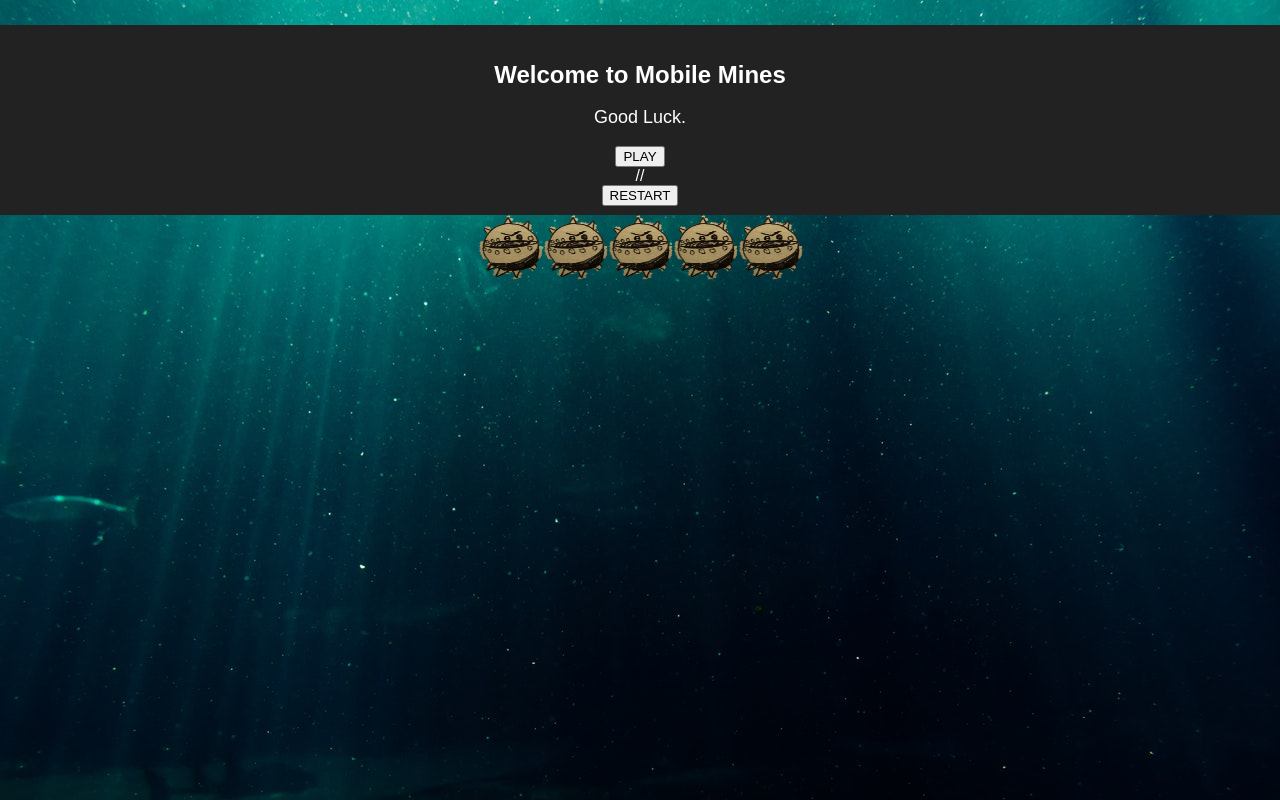
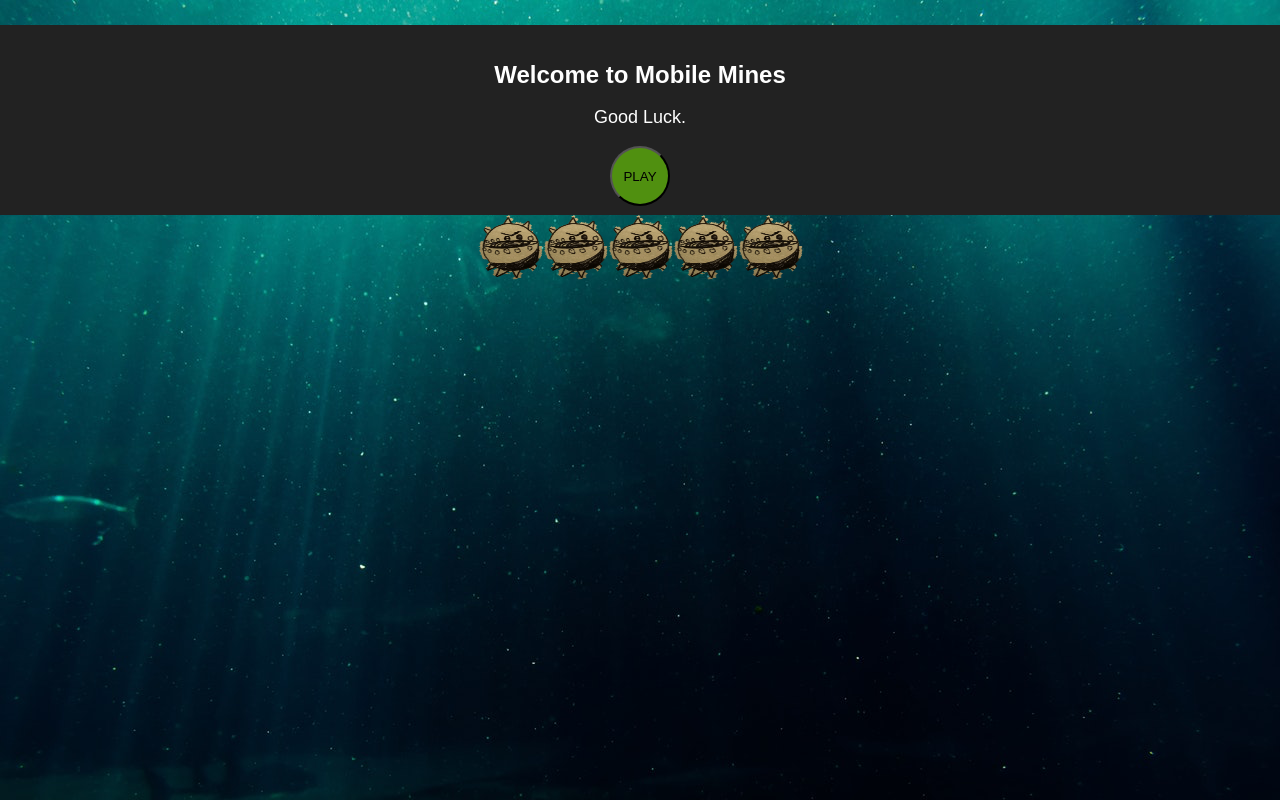
Before and after one commit to Neidley/mobile-mines, a React (Create React App) app in the folder client/: page / in a window 1280 px wide. Built offline with nearby package versions, Linux system fonts and the light colour scheme.

Commit message:
update play button

```diff
--- a/client/src/App.css
+++ b/client/src/App.css
@@ -37,8 +37,29 @@
   border-radius: 50%;
 }
 
+.mine:active {
+  height: 60px;
+  width: 60px;
+  border-radius: 50%;
+}
+
 .mine:hover {
   cursor: pointer;
+}
+
+.play {
+  height: 60px;
+  width: 60px;
+  border-radius: 50%;
+  text-decoration-color: #000000;
+  text-size: 50px;
+  background-color: #509010;
+}
+
+.play:active {
+  height: 55px;
+  width: 55px;
+  border-radius: 50%;
 }
 
 button:hover {
--- a/client/src/App.js
+++ b/client/src/App.js
@@ -1,7 +1,6 @@
 import React, { Component } from 'react';
 import './App.css';
 import Gameboard from './components/Gameboard';
-import Restart from './components/Restart';
 import Play from './components/Play';
 
 class App extends Component {
@@ -12,7 +11,6 @@ class App extends Component {
           <h1 className="App-title">Welcome to Mobile Mines</h1>
           <p className="App-intro">Good Luck.</p>
           <Play />
-          //<Restart />
         </header>
         <div className="container">
           <Gameboard />
--- a/client/src/components/Play.js
+++ b/client/src/components/Play.js
@@ -12,7 +12,9 @@ class Play extends Component {
   render() {
     return (
       <div className="container">
-        <button onClick={this.onClick}>PLAY</button>
+        <button className="play" onClick={this.onClick}>
+          PLAY
+        </button>
       </div>
     );
   }
```
